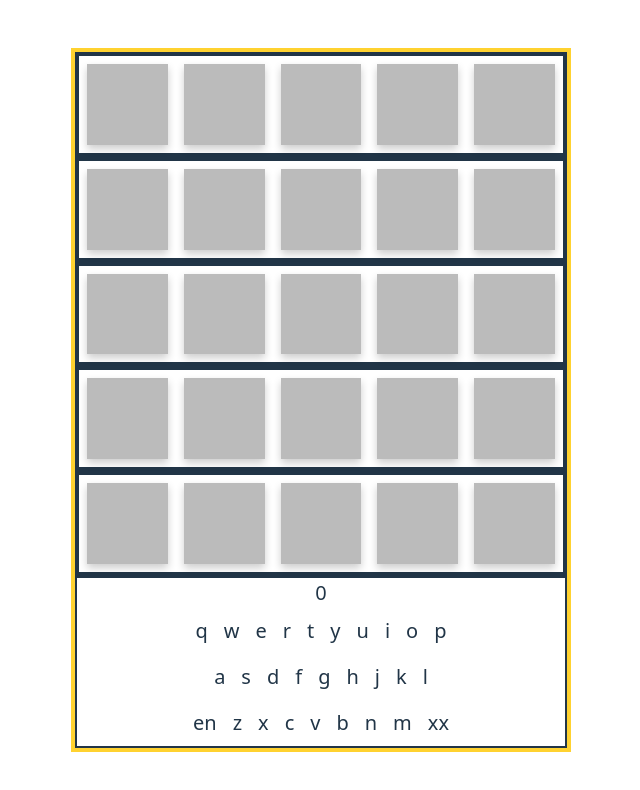
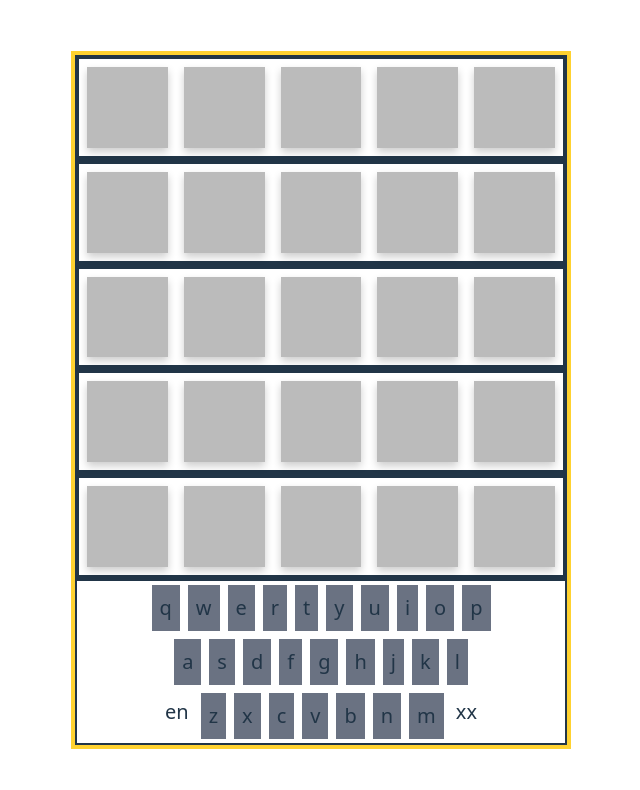
Before and after one commit to piotrsmet/Wordlike, a React (Vite) app: page / in a window 1280 px wide. Shown: the top 790 px of the page, without its empty margins (319-959 px from the left). Built offline with nearby package versions, Linux system fonts and the light colour scheme.

Commit message:
coloring letters at valid places

```diff
--- a/src/App.tsx
+++ b/src/App.tsx
@@ -5,7 +5,6 @@ import { use, useState } from 'react'
 
 function App() {
   const[text, setText] = useState<string[]>([])
-  const[entered, setEntered] = useState<boolean>(false)
   const[currentRow, setCurrentRow] = useState<number>(0)
   const [allRows, setAllRows] = useState<string[][]>([
   [], [], [], [], []
--- a/src/components/Card.tsx
+++ b/src/components/Card.tsx
@@ -9,8 +9,8 @@ export default function Card({cardLetter}: cardProps){
 
     return(
         <div className={' w-[20%] aspect-square m-2 items-center flex justify-center text-2xl flip-card'}>
-            <div className={'flip-card-inner'}>
-                <div className={"flip-card-front"}>{cardLetter}</div>
+            <div className={'flip-card-inner items-center justify-center'}>
+                <div className={"flip-card-front items-center justify-center"}>{cardLetter}</div>
                 <div className={"flip-card-back"}>{cardLetter}</div>
             </div>
         </div>
--- a/src/components/Key.tsx
+++ b/src/components/Key.tsx
@@ -1,13 +1,32 @@
 
+
+
+export const IsKeyValid = {
+    UNKNOWN: "unknown",
+    PARTLY_VALID: "partly_valid",
+    VALID: "valid",
+    NOT_VALID: "not_valid"
+} as const;
+
+export type IsKeyValid = (typeof IsKeyValid)[keyof typeof IsKeyValid]
 interface KeyProps{
     value: string,
-    passValue: (val: string)=>void
+    passValue: (val: string)=>void,
+    keyValidation: IsKeyValid
 }
 
-export function Key({value, passValue}: KeyProps){
+
+export function Key({value, passValue, keyValidation}: KeyProps){
+    let keyStyle = "p-2 m-1 cursor-pointer"
+    if(keyValidation == IsKeyValid.VALID){
+        keyStyle = keyStyle.concat(" bg-green-600")
+    }
+    else{
+        keyStyle = keyStyle.concat(" bg-gray-500")
+    }
 
     return(
-         <div className="p-2 cursor-pointer" onClick={() => passValue(value)}>{value}</div>
+         <div className={keyStyle} onClick={() => passValue(value)}>{value}</div>
     )
 
 }
--- a/src/components/Keyboard.tsx
+++ b/src/components/Keyboard.tsx
@@ -1,5 +1,6 @@
-import {DeleteKey, EnterKey, Key} from "./Key";
-import React, { useState } from "react";
+import {DeleteKey, EnterKey, IsKeyValid, Key} from "./Key";
+import React, { isValidElement, useState } from "react";
+
 
 interface keyboardProps{
   input: [string[], React.Dispatch<React.SetStateAction<string[]>>],
@@ -8,6 +9,18 @@ interface keyboardProps{
 }
 
 export default function Keyboard({input, currentRowId, allRows}: keyboardProps) {
+
+  const keys: string[][] = [
+    ["q", "w", "e", "r", "t", "y", "u", "i", "o", "p"],
+    ["a", "s", "d", "f", "g", "h", "j", "k", "l"],
+    ["z", "x", "c", "v", "b", "n", "m"]
+  ];
+  const answer = "abcde"
+
+  let keyColorMap = new Map<string, IsKeyValid>(
+    keys.flat().map((key) => [key, IsKeyValid.UNKNOWN])
+  );
+  const [keysColors, setKeyColors] = useState(keyColorMap);
 
   const handlePassValue = (value: string): void => {
     if (input[0].length < 5 && currentRowId[0] < 5) {
@@ -28,25 +41,37 @@ export default function Keyboard({input, currentRowId, allRows}: keyboardProps)
   const handleDeleteValue = (): void => {
     if(input[0].length>0){
       input[1]((prev) => prev.slice(0, prev.length-1))
+      allRows[1]((prev) => {
+        const updated = prev.map((row, i) =>
+          i === currentRowId[0]
+            ? [...input[0].slice(0, input[0].length-1)]
+            : row
+        );
+        return updated;
+      });
     }
   }
 
   const handleEnterValue = (): void => {
     if(currentRowId[0] < 5 && input[0].length == 5){
       currentRowId[1](currentRowId[0]+1)
+      input[0].forEach((letter, index) => {
+        if(letter == answer[index]){
+          console.log("valid")
+          keyColorMap.set(letter, IsKeyValid.VALID)
+          setKeyColors(keyColorMap)
+        }
+      })
       input[1]([])
+
+
     }
   }
 
-  const keys: string[][] = [
-    ["q", "w", "e", "r", "t", "y", "u", "i", "o", "p"],
-    ["a", "s", "d", "f", "g", "h", "j", "k", "l"],
-    ["z", "x", "c", "v", "b", "n", "m"]
-  ];
+
 
   return (
     <div className="flex-col justify-center text-[20px] border-2">
-      <div>{currentRowId[0]}</div>
         {
           keys.map((arr) =>
             <div className="flex justify-center">
@@ -55,7 +80,7 @@ export default function Keyboard({input, currentRowId, allRows}: keyboardProps)
               }
               {
                 arr.map((key) =>
-                  <Key value={key} passValue={handlePassValue} />
+                  <Key value={key} passValue={handlePassValue} keyValidation={keysColors.get(key) ?? IsKeyValid.UNKNOWN}/>
 
                 )
               }
```
Lines whose indentation alone changed are shown as unchanged.
